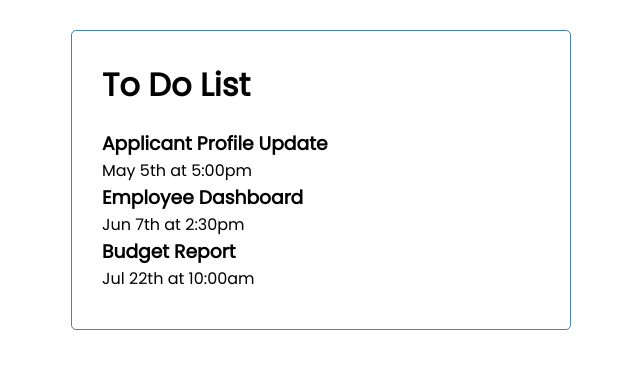
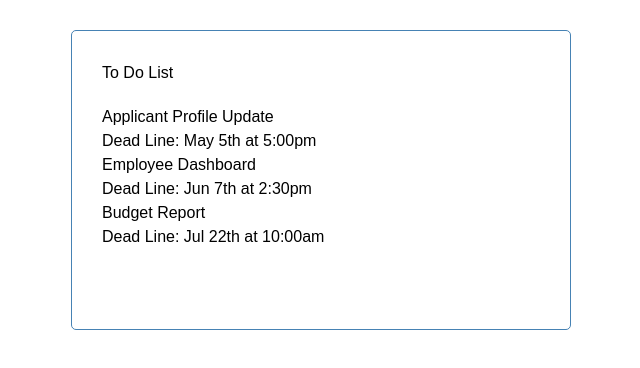
Before and after one commit to abhijitmabhi/to-do-list, a React (Create React App) app: page / in a window 1280 px wide. Shown: the top 368 px of the page, without its empty margins (319-959 px from the left). Built offline with nearby package versions, Linux system fonts and the light colour scheme; data requests are answered from the project's data file.

Commit message:
Tailwind CSS added

```diff
--- /dev/null
+++ b/craco.config.js
@@ -0,0 +1,10 @@
+module.exports = {
+    style: {
+      postcss: {
+        plugins: [
+          require('tailwindcss'),
+          require('autoprefixer'),
+        ],
+      },
+    },
+  }
--- a/src/App.js
+++ b/src/App.js
@@ -1,6 +1,7 @@
 import './App.css';
 import Header from './components/Header'
 import Tasks from './components/Tasks'
+import AddTask from './components/AddTask'
 import { useState, useEffect } from 'react'
 
 function App() {
@@ -25,6 +26,7 @@ function App() {
   return (
     <div className="container">
       <Header/>
+      <AddTask/>
       <Tasks tasks={tasks} />
     </div>
   );
--- /dev/null
+++ b/src/components/AddTask.js
@@ -0,0 +1,14 @@
+import React from 'react'
+import { useState } from 'react'
+
+const AddTask = ({ }) => {
+
+
+    return (
+        <form >
+
+        </form>
+    )
+}
+
+export default AddTask
--- a/src/components/Task.js
+++ b/src/components/Task.js
@@ -5,7 +5,7 @@ const Task = ({ task }) => {
     return (
         <div>
             <h3>{task.title}</h3>
-            <p>{task.dueDate}</p>
+            <p>Dead Line: {task.dueDate}</p>
         </div>
     )
 }
--- a/src/index.css
+++ b/src/index.css
@@ -11,6 +11,10 @@ code {
   font-family: source-code-pro, Menlo, Monaco, Consolas, 'Courier New',
     monospace;
 } */
+
+@tailwind base;
+@tailwind components;
+@tailwind utilities;
 
 @import url('https://fonts.googleapis.com/css2?family=Poppins:wght@300;400&display=swap');
 
--- /dev/null
+++ b/tailwind.config.js
@@ -0,0 +1,11 @@
+module.exports = {
+  purge: ['./src/**/*.{js,jsx,ts,tsx}', './public/index.html'],
+  darkMode: false, // or 'media' or 'class'
+  theme: {
+    extend: {},
+  },
+  variants: {
+    extend: {},
+  },
+  plugins: [],
+}
```
Also changed, not shown: package.json (+10 -3 lines), 1 other file (tests, documents, lock files or other folders).
